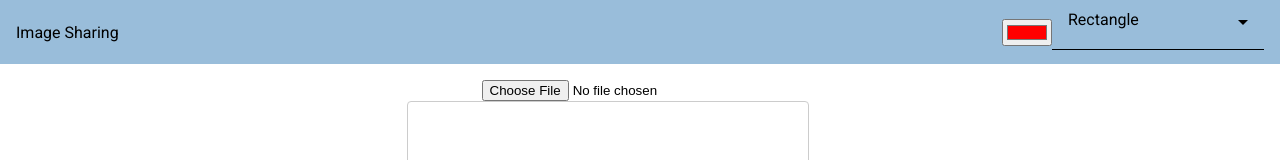
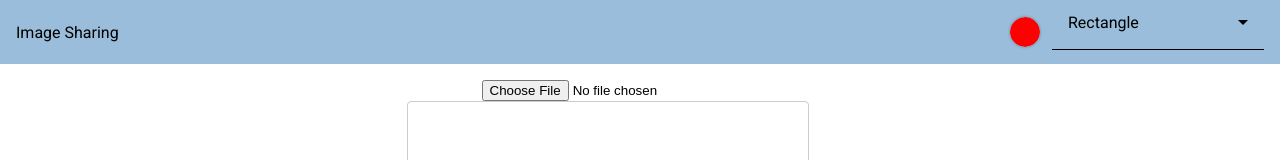
Before and after one commit to mimrot47/imageUploding, an Angular app: page / in a window 1280 px wide. Shown: the top 160 px of the page. Built offline with nearby package versions, Linux system fonts and the light colour scheme.

Commit message:
fix issue of copy link

```diff
--- a/src/app/components/imageeditor/imageeditor.css
+++ b/src/app/components/imageeditor/imageeditor.css
@@ -3,6 +3,40 @@
   text-align: center;
   margin-top: 1em;
 }
+.color-circle {
+  border: none;
+  width: 30px;
+  height: 30px;
+  border-radius: 50%;
+  overflow: hidden;
+  cursor: pointer;
+  padding: 0;
+  margin-right: 12px;
+  box-shadow: 0 0 3px rgba(0, 0, 0, 0.3);
+  background-color: transparent;
+}
+
+/* Remove default color picker chrome on WebKit browsers */
+.color-circle::-webkit-color-swatch-wrapper {
+  padding: 0;
+}
+
+.color-circle::-webkit-color-swatch {
+  border: none;
+  border-radius: 50%;
+}
+
+/* Add focus and hover effects */
+.color-circle:hover {
+  transform: scale(1.1);
+  transition: 0.15s ease;
+}
+
+.color-circle:focus {
+  outline: 2px solid #1976d2;
+  outline-offset: 2px;
+}
+
 /*
 .editor-container.dragover {
   border-color: #3f51b5;
--- a/src/app/components/imageeditor/imageeditor.html
+++ b/src/app/components/imageeditor/imageeditor.html
@@ -1,15 +1,15 @@
 <mat-toolbar style="background-color: rgb(153, 189, 218);">
   <span>Image Sharing</span>
   <span class="example-spacer"></span>
-    <input type="color" [(ngModel)]="selectedColor" />
+    <input type="color" [(ngModel)]="selectedColor" class="color-circle" />
     <mat-form-field>
-  <select matNativeControl [(ngModel)]="selectedTool">
-    <option value="rectangle">Rectangle</option>
-      <option value="circle">Circle</option>
-      <option value="line">Line</option>
-      <option value="arrow">Arrow</option>
-      <option value="hide">Hide (Black Box)</option>
-  </select>
+  <mat-select matNativeControl [(ngModel)]="selectedTool">
+    <mat-option value="rectangle">Rectangle</mat-option>
+      <mat-option value="circle">Circle</mat-option>
+      <mat-option value="line">Line</mat-option>
+      <mat-option value="arrow">Arrow</mat-option>
+      <mat-option value="hide">Hide (Black Box)</mat-option>
+  </mat-select>
 </mat-form-field>
   @if(imageLoaded){
  <button matIconButton (click)="undo()" [disabled]="undoStack.length === 0" class="example-icon favorite-icon" aria-label="Example icon-button with heart icon">
@@ -27,9 +27,12 @@
   <button matIconButton (click)="uploadToGoogleDrive()" class="example-icon" aria-label="Example icon-button with share icon">
     <mat-icon>share</mat-icon>
   </button>
-  <button matIconButton *ngIf="lastUploadedLink" (click)="copyLink()" class="example-icon" aria-label="Example icon-button with share icon">
-    <mat-icon>copy</mat-icon>
-  </button>
+  @if(lastUploadedLink){
+    <button matIconButton (click)="copyLink()" class="example-icon" aria-label="Example icon-button with share icon">
+      <mat-icon>link</mat-icon>
+    </button>
+  }
+
    <button mat-icon-button (click)="deleteImage()" matTooltip="Delete Image">
       <mat-icon>delete</mat-icon>
     </button>
--- a/src/app/components/imageeditor/imageeditor.ts
+++ b/src/app/components/imageeditor/imageeditor.ts
@@ -180,7 +180,7 @@ private async finishUploadToDrive() {
 
 // Build direct-view URL
 const publicUrl = `https://drive.google.com/uc?export=view&id=${file.id}`;
-
+this.lastUploadedLink = publicUrl;
 // Copy link to clipboard
 await navigator.clipboard.writeText(publicUrl);
 
```
